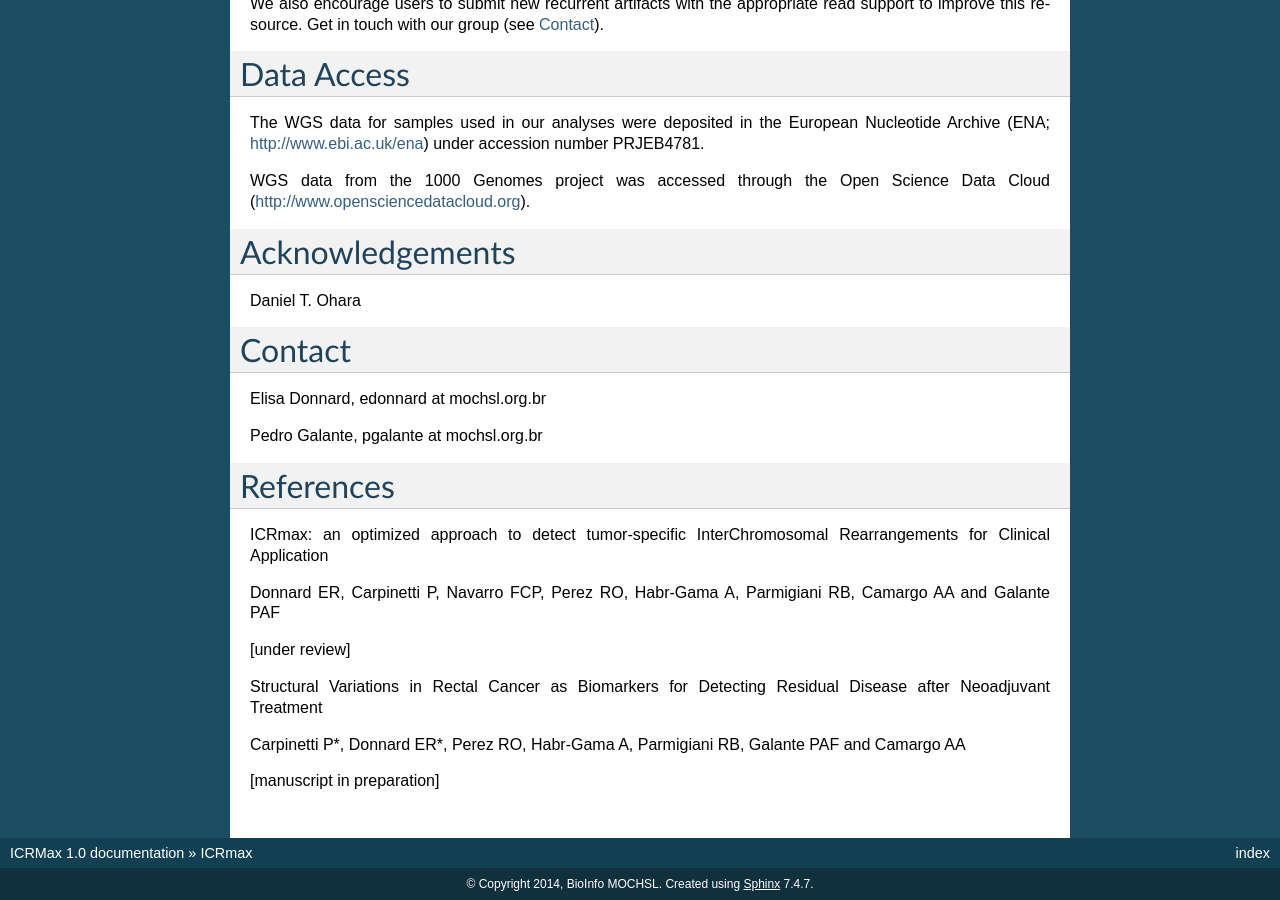
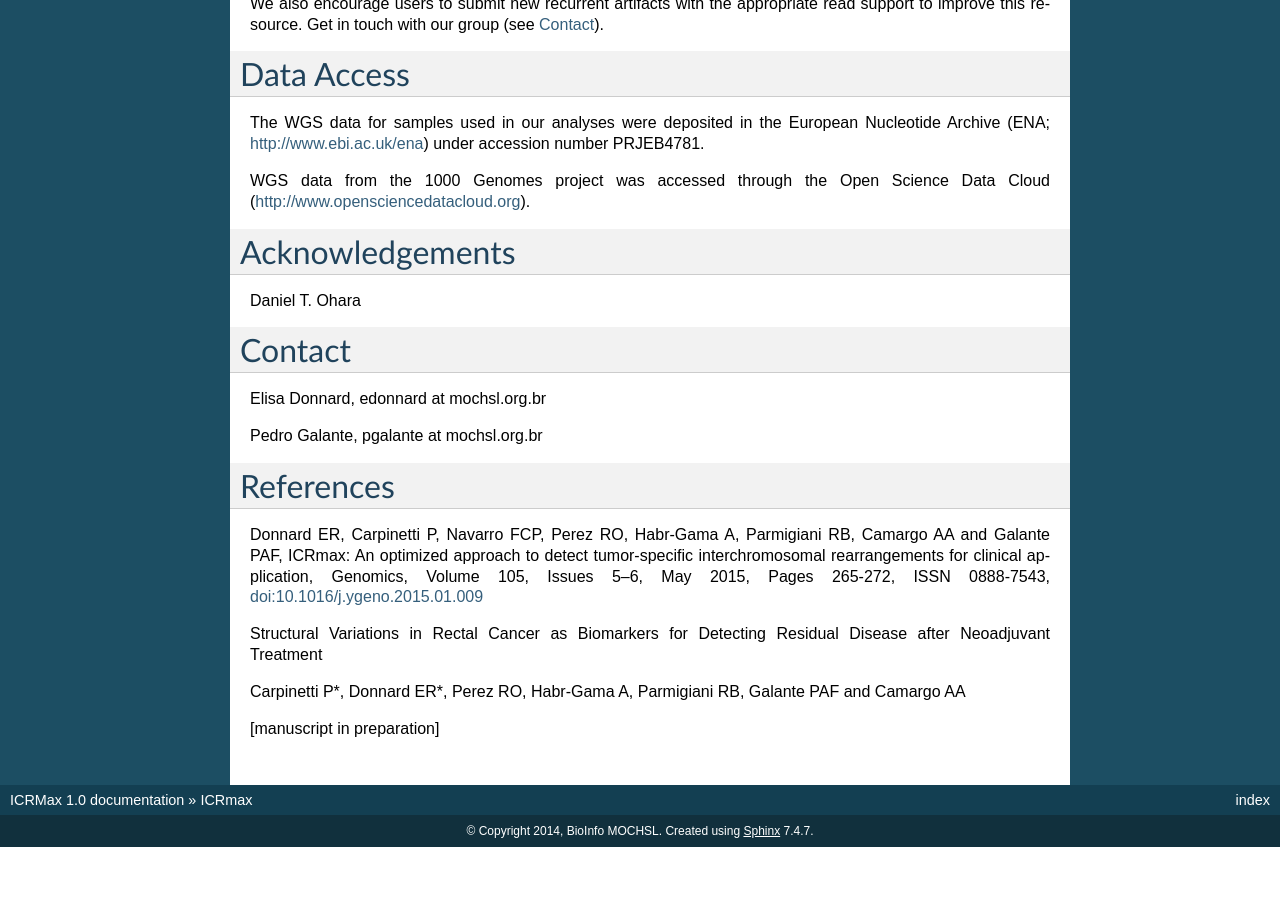
Before and after one commit to bioinfomochsl/ICRMax, a Sphinx documentation site: the page built from docs/index.rst, in a window 1280 px wide and 900 px high, scrolled down 7792 px. Built offline with Sphinx 7.4.7, drawn with Linux system fonts in a browser that asks for light colours; after the commit the page ends 8639 px from its top, so only the background shows below that.

Commit message:
Alteracao na referencia

```diff
--- a/docs/index.rst
+++ b/docs/index.rst
@@ -285,11 +285,9 @@ Pedro Galante, pgalante at mochsl.org.br
 
 References
 ==================================
-ICRmax: an optimized approach to detect tumor-specific InterChromosomal Rearrangements for Clinical Application
+Donnard ER, Carpinetti P, Navarro FCP, Perez RO, Habr-Gama A, Parmigiani RB, Camargo AA and Galante PAF, ICRmax: An optimized approach to detect tumor-specific interchromosomal rearrangements for clinical application, Genomics, Volume 105, Issues 5–6, May 2015, Pages 265-272, ISSN 0888-7543, `doi:10.1016/j.ygeno.2015.01.009`_
 
-Donnard ER, Carpinetti P, Navarro FCP, Perez RO, Habr-Gama A, Parmigiani RB, Camargo AA and Galante PAF
-
-[under review]
+.. _doi:10.1016/j.ygeno.2015.01.009: buga
 
 Structural Variations in Rectal Cancer as Biomarkers for Detecting Residual Disease after Neoadjuvant Treatment
 
```
